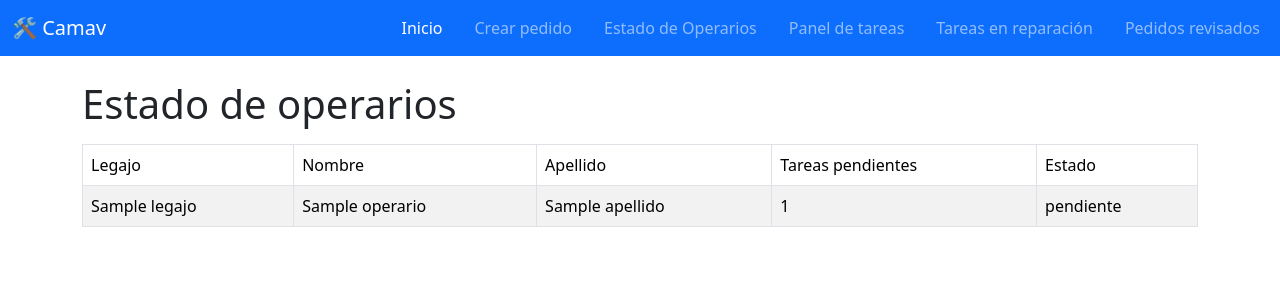
After one commit to TomasSanchezMachado/CAMAV, a Django app: template gestionInterna/templates/estado_operario.html in a window 1280 px wide. The commit adds this page. Shown: the top 300 px of the page. Run offline with Django 5.2, Linux system fonts and the light colour scheme; the template is opened without the code that fills it: most values are stand-ins (such as "Sample title", 1, 10 or a date in 2020); some libraries are stand-ins or nearby versions.

Commit message:
CUU 1.11 - "Consultar actividad de los operarios"

```diff
--- a/CAMAV/urls.py
+++ b/CAMAV/urls.py
@@ -31,4 +31,5 @@ urlpatterns = [
     path('historial_amortiguador/<int:amortiguador_id>/', views.historial_amortiguador, name='historial_amortiguador'),
     path('tareas_en_reparacion/', views.tareas_en_reparacion, name='tareas_en_reparacion'),
     path('finalizar_reparacion/<int:tarea_id>/', views.finalizar_reparacion, name='finalizar_reparacion'),
+    path('estado_operarios/', views.lista_operarios, name='estado_operarios'),
 ]
--- a/gestionInterna/templates/base.html
+++ b/gestionInterna/templates/base.html
@@ -32,6 +32,9 @@
           <a class="nav-link" href="/createpedido">Crear pedido</a>
         </li>
         <li class="nav-item">
+          <a class="nav-link" href="/estado_operarios">Estado de Operarios</a>
+        </li>
+        <li class="nav-item">
           <a class="nav-link" href="/paneltareas">Panel de tareas</a>
         </li>
         <li class="nav-item">
--- /dev/null
+++ b/gestionInterna/templates/estado_operario.html
@@ -0,0 +1,39 @@
+{% extends "base.html" %}
+{% load static %}
+
+{% block content %}
+<div class="container py-4">
+  <h1 class="mb-3">Estado de operarios</h1>
+
+  {% if operarios %}
+    <div class="table-responsive">
+      <table class="table table-striped table-bordered align-middle">
+        <thead>
+          <tr>
+            <td>Legajo</td>
+            <td>Nombre</td>
+            <td>Apellido</td>
+            <td>Tareas pendientes</td>
+            <td>Estado</td>
+          </tr>
+        </thead>
+        <tbody>
+          {% for op in operarios %}
+            <tr>
+              <td>{{ op.legajo }}</td>
+              <td>{{ op.nombre }}</td>
+              <td>{{ op.apellido }}</td>
+              <td>{{ op.pendientes_count }}</td>
+              <td>{{ op.estado }}</td>
+            </tr>
+          {% endfor %}
+        </tbody>
+      </table>
+    </div>
+  {% else %}
+    <div class="alert alert-info">
+      No hay operarios para mostrar.
+    </div>
+  {% endif %}
+</div>
+{% endblock %}
```
Also changed, not shown: gestionInterna/views.py (+22 -0 lines).
